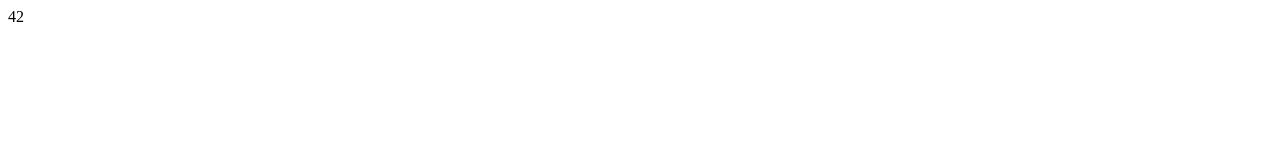
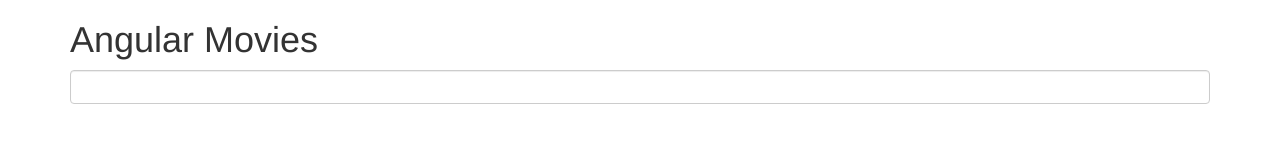
Before and after one commit to paul-howard/angular-movie-search, a plain HTML site: page index.html in a window 1280 px wide. Drawn offline with nearby package versions, Linux system fonts and the light colour scheme.

Commit message:
Add search form with input, searchController

```diff
--- a/app.js
+++ b/app.js
@@ -1 +1,5 @@
 var moviesApp = angular.module('moviesApp', []);
+
+moviesApp.controller('searchController', ['$scope', function($scope){
+  $scope.searchTerm = '';
+}])
--- a/index.html
+++ b/index.html
@@ -5,12 +5,23 @@
   <meta charset="UTF-8">
   <title>Angular Movies</title>
 
+  <link href="http://maxcdn.bootstrapcdn.com/bootstrap/3.3.4/css/bootstrap.min.css" rel="stylesheet">
   <script type="text/javascript" src="http://cdnjs.cloudflare.com/ajax/libs/angular.js/1.3.15/angular.min.js"></script>
   <script type="text/javascript" src="app.js"></script>
 
 </head>
 
 <body>
-  {{ 21 + 21 }}
+  <div class="container">
+    <div class="row" ng-controller='searchController'>
+      <div class="col-xs-12">
+        <h1>Angular Movies</h1>
+        <form class="form">
+          <input type="text" class="form-control" ng-model="searchTerm">
+        </form>
+        {{ searchTerm }}
+      </div>
+    </div>
+  </div>
 </body>
 </html>
```
